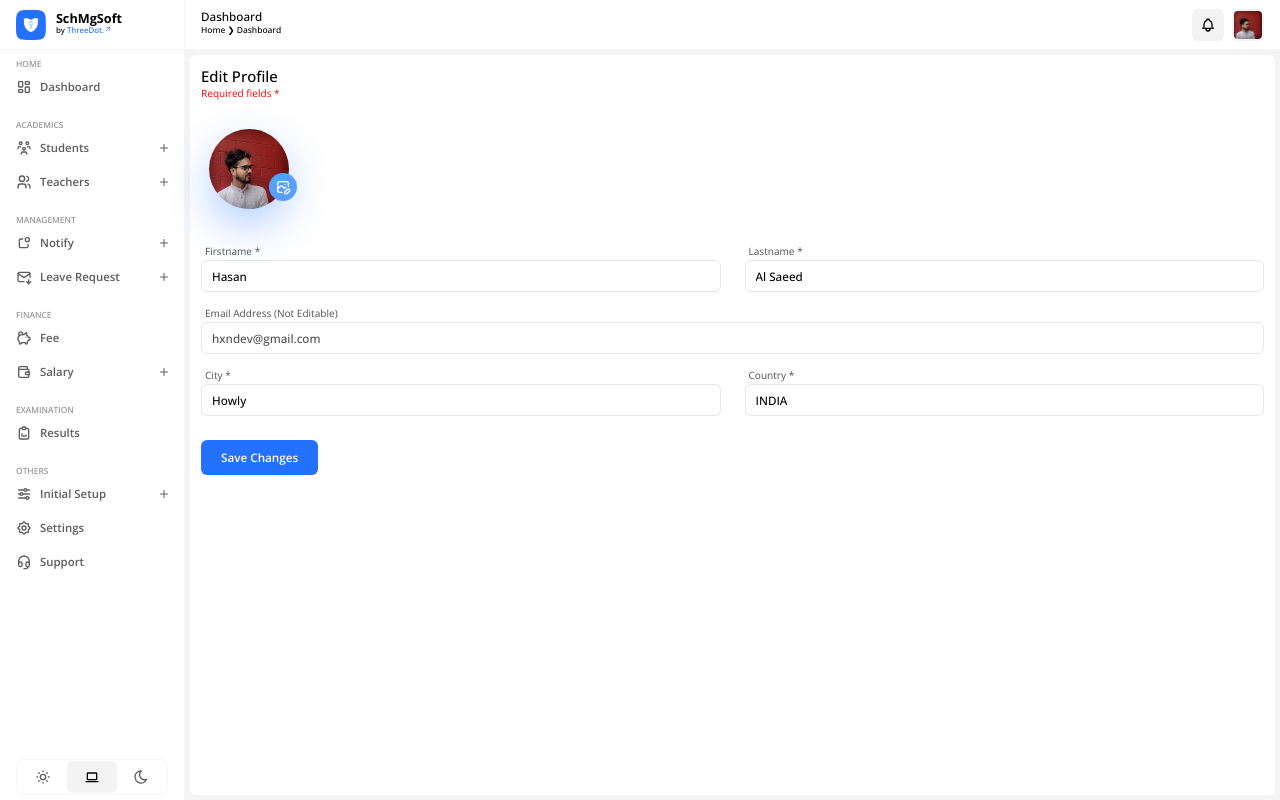
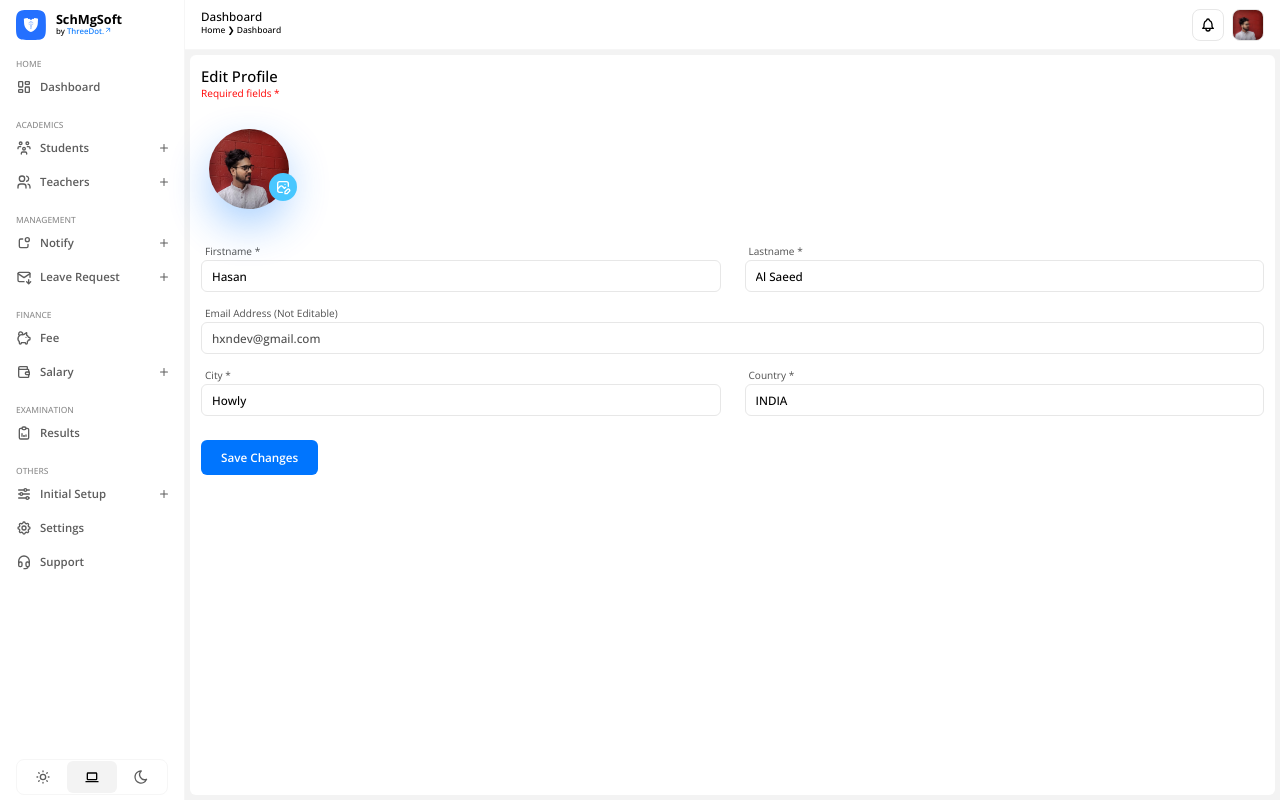
Before and after one commit to hx9ine/SchMgSoft, a Django app: page /profile/edit/ in a window 1280 px wide. Run offline with Django 5.2, Linux system fonts and the light colour scheme; a user stored in the database is signed in; data comes from the database, SQL or seed files in the repository.

Commit message:
Changed accent color, modified some css, modified charts based on light & dark modes.

```diff
--- a/SchMgSoft/static/css/header.css
+++ b/SchMgSoft/static/css/header.css
@@ -89,7 +89,7 @@ header #profile-modal #info #desc p {
   font-size: 0.531rem;
   font-weight: 500;
   text-align: left;
-  color: var(--accent-clr-500);
+  color: var(--accent-clr-700);
 }
 
 header #profile-modal #links {
@@ -122,7 +122,7 @@ header #profile-modal #links ul li a {
 }
 
 header #profile-modal #links ul li a:hover {
-  color: var(--accent-clr-500);
+  color: var(--accent-clr-700);
   transition: var(--transition-time) ease-in;
   cursor: pointer;
 }
@@ -193,16 +193,16 @@ header .right #notification-icon {
   display: flex;
   align-items: center;
   justify-content: center;
-  background-color: var(--bg-icon);
-  border-radius: var(--round-md);
+  /* background-color: var(--bg-icon); */
+  border: 1px solid var(--text-clr-100);
+  border-radius: var(--round-lg);
   cursor: pointer;
   overflow: hidden;
 }
 
-header .right #profile {
-  /* position: relative; */
+/* header .right #profile {
   border: 2px solid var(--bg-icon);
-}
+} */
 
 header .right #profile img {
   width: 100%;
--- a/SchMgSoft/static/css/mini-calendar.css
+++ b/SchMgSoft/static/css/mini-calendar.css
@@ -25,7 +25,7 @@
   font-size: 0.731rem;
   font-weight: 500;
   text-align: center;
-  color: var(--accent-clr-500);
+  color: var(--accent-clr-700);
 }
 
 #mini-calendar span {
@@ -87,7 +87,7 @@
 }
 
 #mini-calendar #dates .date .date-wrapper.today {
-  background-color: var(--accent-clr-500);
+  background-color: var(--accent-clr-700);
 }
 
 #mini-calendar #dates .date .date-wrapper.today p {
--- a/SchMgSoft/static/css/sidebar.css
+++ b/SchMgSoft/static/css/sidebar.css
@@ -28,7 +28,7 @@
   gap: 10px;
   align-items: center;
   justify-content: center;
-  border-bottom: 1px solid var(--text-clr-50);
+  /* border-bottom: 1px solid var(--text-clr-50); */
 }
 
 #sidebar #logo #logo-image {
@@ -72,7 +72,7 @@
 #sidebar #logo #logo-name p a,
 #sidebar #logo #logo-name p a svg {
   text-decoration: none;
-  color: var(--accent-clr-500);
+  color: var(--accent-clr-700);
 }
 
 #sidebar #logo #logo-name p a svg {
@@ -132,7 +132,7 @@
 
 #sidebar #navbar .group a:hover,
 #sidebar #navbar .group .menu .menu-item:hover {
-  background: var(--accent-clr-500);
+  background: var(--accent-clr-700);
   cursor: pointer;
 }
 
@@ -143,7 +143,7 @@
 
 #sidebar #navbar .group a.active,
 #sidebar #navbar .group .menu .menu-item.active {
-  background: var(--accent-clr-500);
+  background: var(--accent-clr-700);
 }
 
 #sidebar #navbar .group a.active .left p,
@@ -301,12 +301,12 @@
 }
 
 #sidebar #navbar .group .menu .submenu ul li a:hover {
-  color: var(--accent-clr-500);
+  color: var(--accent-clr-700);
   cursor: pointer;
 }
 
 #sidebar #navbar .group .menu .submenu ul li a:hover::before {
-  background: var(--accent-clr-500);
+  background: var(--accent-clr-700);
 }
 
 #sidebar #mode-toggler {
--- a/SchMgSoft/static/css/style.css
+++ b/SchMgSoft/static/css/style.css
@@ -4,17 +4,17 @@
 /* GLOBAL VARIABLES */
 :root {
   /* Colors */
-  --accent-clr-50: #eef5ff;
-  --accent-clr-100: #d9e9ff;
-  --accent-clr-200: #bcd9ff;
-  --accent-clr-300: #8ec1ff;
-  --accent-clr-400: #599fff;
-  --accent-clr-500: #2470ff;
-  --accent-clr-600: #1b58f5;
-  --accent-clr-700: #1443e1;
-  --accent-clr-800: #1737b6;
-  --accent-clr-900: #19338f;
-  --accent-clr-950: #142157;
+  --accent-clr-50: #edfaff;
+  --accent-clr-100: #d6f1ff;
+  --accent-clr-200: #b5e9ff;
+  --accent-clr-300: #83ddff;
+  --accent-clr-400: #48c7ff;
+  --accent-clr-500: #1ea8ff;
+  --accent-clr-600: #0689ff;
+  --accent-clr-700: #0075fe;
+  --accent-clr-800: #085ac5;
+  --accent-clr-900: #0d4e9b;
+  --accent-clr-950: #0e305d;
 
   /* Border Radius */
   --round-sm: 0.125rem;
@@ -80,7 +80,7 @@ body.light-mode {
   --text-clr-950: #000000;
 
   /* Background Colors */
-  --bg-clr: #f4f4f4;
+  --bg-clr: #f3f3f3;
 
   /* Component Background Color */
   --bg-component: #ffffff;
@@ -108,7 +108,7 @@ body.dark-mode {
   --text-clr-950: #ffffff;
 
   /* Background Color */
-  --bg-clr: #171717;
+  --bg-clr: #141414;
 
   /* Component Background Color */
   --bg-component: #000000;
--- a/SchMgSoft/static/css/users/profile.css
+++ b/SchMgSoft/static/css/users/profile.css
@@ -49,7 +49,7 @@
   padding: 0.5rem 1.5rem;
   width: 70px;
   height: 70px;
-  background-color: var(--accent-clr-500);
+  background-color: var(--accent-clr-700);
   border-radius: var(--round-full);
   filter: blur(24px);
   opacity: 0.45;
@@ -157,15 +157,15 @@
 }
 
 #profile form #form-content .form-group input:focus {
-  border-color: var(--accent-clr-500);
-  caret-color: var(--accent-clr-500);
+  border-color: var(--accent-clr-700);
+  caret-color: var(--accent-clr-700);
 }
 
 #profile form button[type='submit'] {
   padding: 10px 20px;
   outline: none;
   border: none;
-  background: var(--accent-clr-500);
+  background: var(--accent-clr-700);
   font-size: 0.731rem;
   font-weight: 600;
   text-align: center;
--- a/SchMgSoft/static/js/sidebar.js
+++ b/SchMgSoft/static/js/sidebar.js
@@ -1,74 +1,79 @@
-const menus = document.querySelectorAll(".menu");
+const menus = document.querySelectorAll('.menu');
 
-menus.forEach((menu) => {
-  const menuItem = menu.querySelector(".menu-item");
-  const submenu = menu.querySelector(".submenu");
-  const dropdown = menu.querySelector(".dropdown");
-  menuItem.addEventListener("click", () => {
+menus.forEach(menu => {
+  const menuItem = menu.querySelector('.menu-item');
+  const submenu = menu.querySelector('.submenu');
+  const dropdown = menu.querySelector('.dropdown');
+  menuItem.addEventListener('click', () => {
     // Collapse all submenus except the one inside the clicked menu
-    menus.forEach((otherMenu) => {
-      const otherSubmenu = otherMenu.querySelector(".submenu");
-      const otherDropdown = otherMenu.querySelector(".dropdown");
+    menus.forEach(otherMenu => {
+      const otherSubmenu = otherMenu.querySelector('.submenu');
+      const otherDropdown = otherMenu.querySelector('.dropdown');
       if (otherSubmenu !== submenu) {
         otherSubmenu.style.maxHeight = null;
-        otherDropdown.classList.remove("expand");
+        otherDropdown.classList.remove('expand');
       }
     });
 
     // Toggle expand/collapse for the clicked menu
     if (submenu.style.maxHeight) {
       submenu.style.maxHeight = null;
-      dropdown.classList.remove("expand");
+      dropdown.classList.remove('expand');
     } else {
-      submenu.style.maxHeight = submenu.scrollHeight + "px";
-      dropdown.classList.add("expand");
+      submenu.style.maxHeight = submenu.scrollHeight + 'px';
+      dropdown.classList.add('expand');
     }
   });
 });
 
 // Light Mode || Dark Mode
 const body = document.body;
-const lightModeIcon = document.querySelector("#light-mode");
-const systemDefaultModeIcon = document.querySelector("#system-default-mode");
-const darkModeIcon = document.querySelector("#dark-mode");
+const lightModeIcon = document.querySelector('#light-mode');
+const systemDefaultModeIcon = document.querySelector('#system-default-mode');
+const darkModeIcon = document.querySelector('#dark-mode');
 
 let isSystemDefault = true;
 
 const updateMode = (mode, isSystemDefault) => {
-  body.classList.toggle("dark-mode", mode === "dark-mode");
+  body.classList.toggle('dark-mode', mode === 'dark-mode');
   lightModeIcon.classList.toggle(
-    "active",
-    mode === "light-mode" && !isSystemDefault
+    'active',
+    mode === 'light-mode' && !isSystemDefault
   );
-  darkModeIcon.classList.toggle("active", mode === "dark-mode" && !isSystemDefault);
+  darkModeIcon.classList.toggle(
+    'active',
+    mode === 'dark-mode' && !isSystemDefault
+  );
   systemDefaultModeIcon.classList.toggle(
-    "active",
-    mode === "system-default" || isSystemDefault
+    'active',
+    mode === 'system-default' || isSystemDefault
   );
+  updateLineChartGradient();
+  updateBarChartGradient(); // Update the chart gradient when mode changes
 };
 
 const toggleMode = (mode, isSystemDefault) => {
-  if (mode === "system-default") {
+  if (mode === 'system-default') {
     const isDarkMode =
       window.matchMedia &&
-      window.matchMedia("(prefers-color-scheme: dark)").matches;
-    mode = isDarkMode ? "dark-mode" : "light-mode";
+      window.matchMedia('(prefers-color-scheme: dark)').matches;
+    mode = isDarkMode ? 'dark-mode' : 'light-mode';
   }
   updateMode(mode, isSystemDefault);
 };
 
-lightModeIcon.addEventListener("click", () => toggleMode("light-mode", false));
-systemDefaultModeIcon.addEventListener("click", () => {
+lightModeIcon.addEventListener('click', () => toggleMode('light-mode', false));
+systemDefaultModeIcon.addEventListener('click', () => {
   const isDarkMode =
     window.matchMedia &&
-    window.matchMedia("(prefers-color-scheme: dark)").matches;
+    window.matchMedia('(prefers-color-scheme: dark)').matches;
   isSystemDefault = true;
-  toggleMode(isDarkMode ? "dark-mode" : "light-mode", isSystemDefault);
+  toggleMode(isDarkMode ? 'dark-mode' : 'light-mode', isSystemDefault);
 });
-darkModeIcon.addEventListener("click", () => toggleMode("dark-mode", false));
+darkModeIcon.addEventListener('click', () => toggleMode('dark-mode', false));
 
 // Initial mode setup
 const isDarkMode =
   window.matchMedia &&
-  window.matchMedia("(prefers-color-scheme: dark)").matches;
-toggleMode(isDarkMode ? "dark-mode" : "light-mode", true);
+  window.matchMedia('(prefers-color-scheme: dark)').matches;
+toggleMode(isDarkMode ? 'dark-mode' : 'light-mode', true);
--- a/SchMgSoft/templates/line-chart.html
+++ b/SchMgSoft/templates/line-chart.html
@@ -2,7 +2,7 @@
 {% block content %}
 <div id="line-chart">
     <p>Admission trends</p>
-    <canvas id="lineChart" style="width: 100%; height: 284px"></canvas>
+    <canvas id="lineChart" style="width: 100%; height: 300px"></canvas>
 </div>
 <!-- JAVASCRIPT -->
  <!-- Chart.JS - JAVASCRIPT CDN LINK -->
--- a/apps/users/templates/profile.html
+++ b/apps/users/templates/profile.html
@@ -84,6 +84,7 @@
           id="email"
           value="{{ user.email }}"
           readonly
+          tabindex="-1"
         />
       </div>
       <!--       <div class="form-group">
```
Also changed, not shown: SchMgSoft/static/css/cards.css (+40 -4 lines), SchMgSoft/static/css/login.css (+6 -6 lines), SchMgSoft/static/js/bar-chart.js (+29 -6 lines), SchMgSoft/static/js/line-chart.js (+30 -7 lines).
